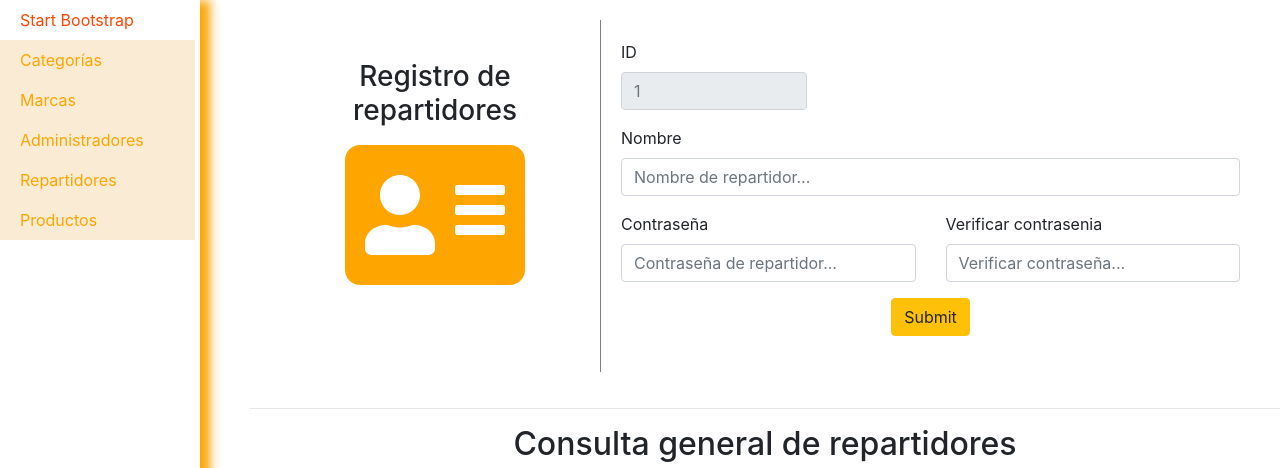
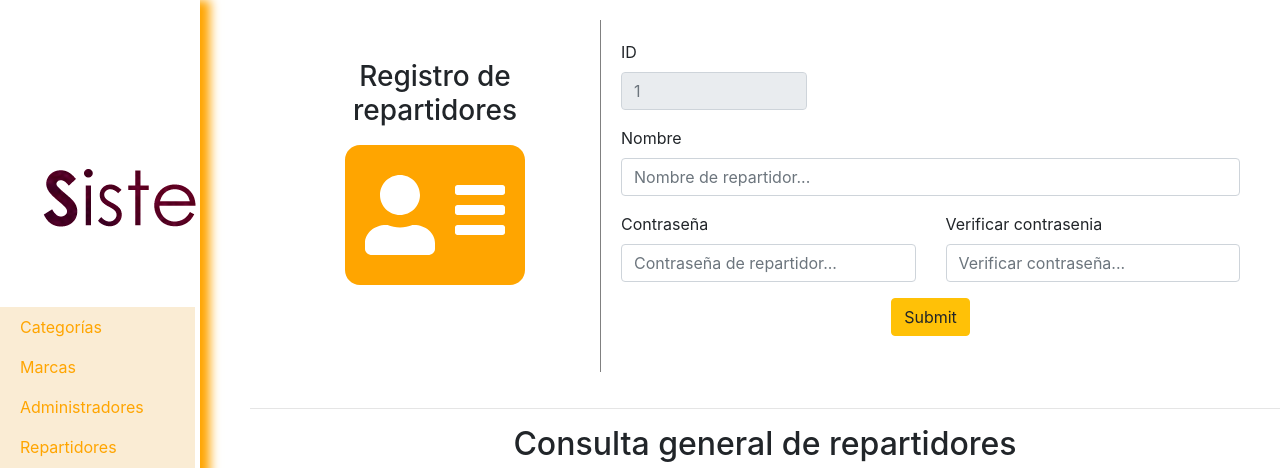
Before and after one commit to KarinGarciaZ/saw-admin, a PHP site: page /catalogos/delivery_man.php in a window 1280 px wide. Shown: the top 468 px of the page. Run offline with PHP 8.4, Linux system fonts and the light colour scheme; data that the repository does not hold is empty; some libraries are stand-ins or nearby versions.

Commit message:
Added the logo of the system in the sidebar.

```diff
--- a/catalogos/delivery_man.php
+++ b/catalogos/delivery_man.php
@@ -51,7 +51,9 @@
     <div id="sidebar-wrapper">
       <ul class="sidebar-nav">
         <li class="SAW-Admin">
-            <a href="#">Start Bootstrap</a>
+          <a href="../index.html" class="logo">
+            <img src="../images/project/letras.png" alt="LOGO" class="sizeImage">
+          </a>
         </li>
         <li>
             <a href="categorias.php">Categorías</a>
```
